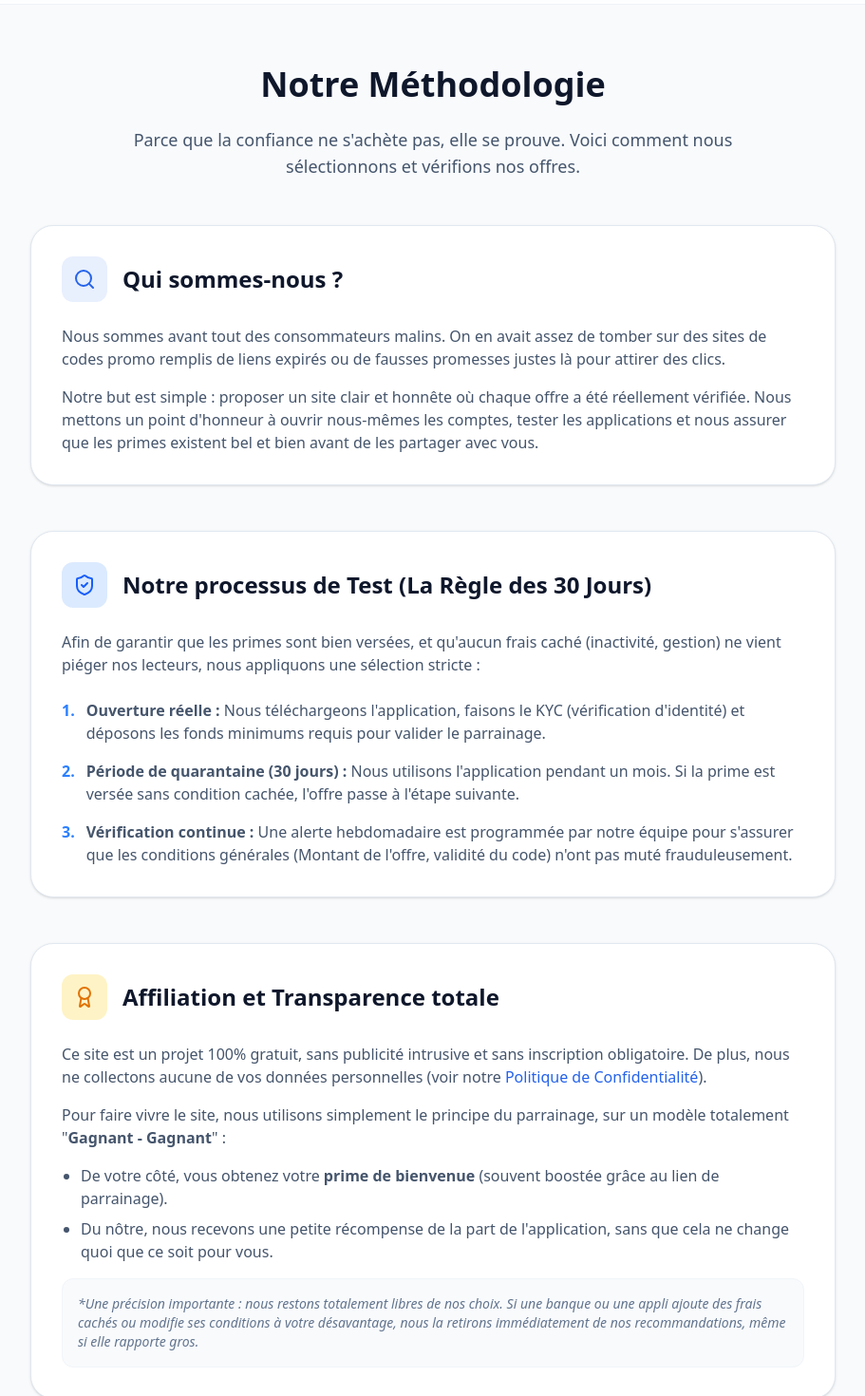
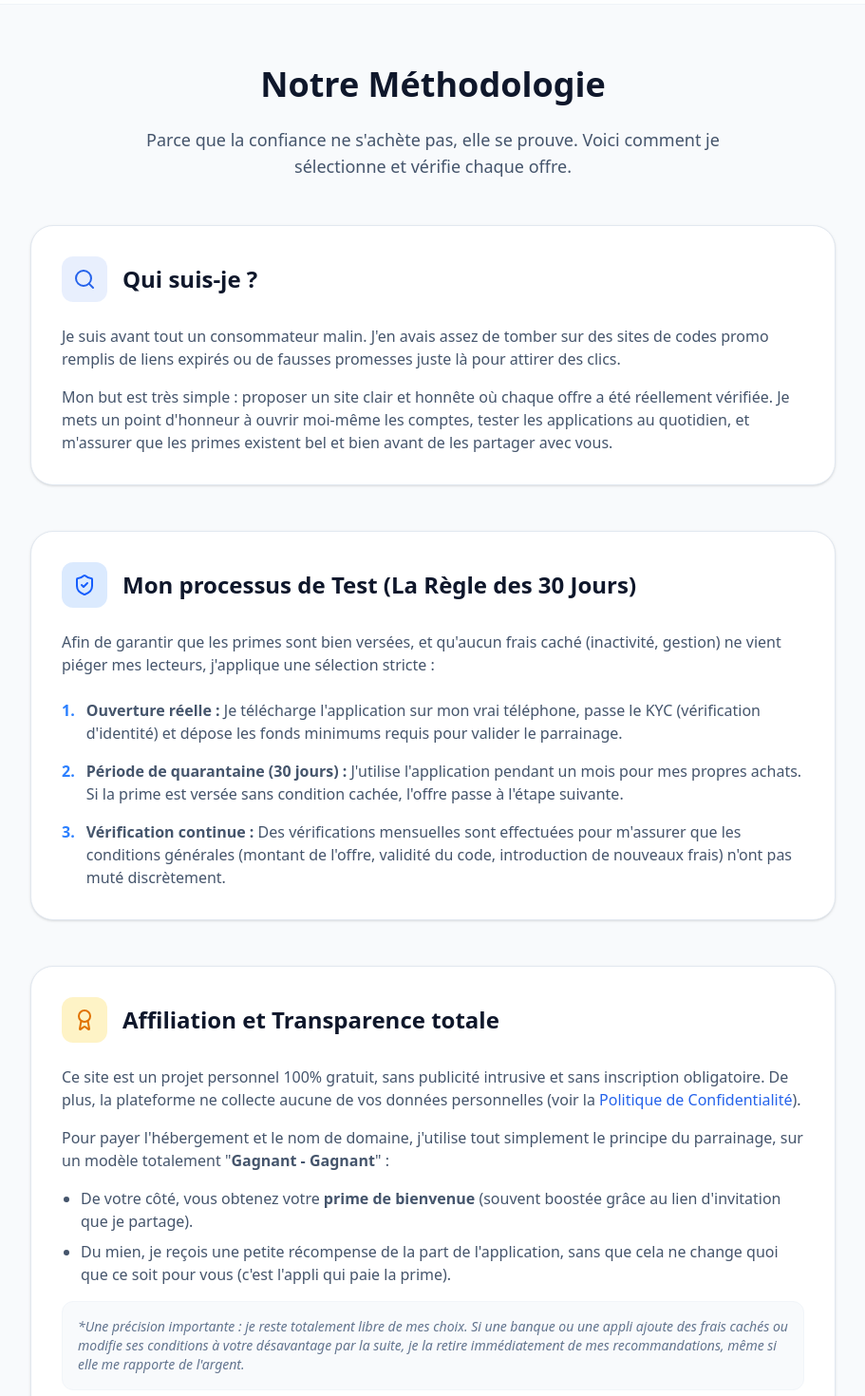
Before and after one commit to NACoaching/ParraineMoi, a Next.js app: page /notre-methodologie in a window 1280 px wide. Shown: the part 60-1530 px from the top of the page at 95% size, without its empty margins (184-1095 px from the left). Built offline with nearby package versions, Linux system fonts and the light colour scheme.

Commit message:
style(methodology): align copy to first-person singular 'je'

```diff
--- a/src/app/notre-methodologie/page.tsx
+++ b/src/app/notre-methodologie/page.tsx
@@ -19,7 +19,7 @@ export default function MethodologiePage() {
                     Notre Méthodologie
                 </h1>
                 <p className="text-lg text-slate-600 dark:text-slate-400 max-w-2xl mx-auto">
-                    Parce que la confiance ne s'achète pas, elle se prouve. Voici comment nous sélectionnons et vérifions nos offres.
+                    Parce que la confiance ne s'achète pas, elle se prouve. Voici comment je sélectionne et vérifie chaque offre.
                 </p>
             </div>
 
@@ -30,13 +30,13 @@ export default function MethodologiePage() {
                         <div className="h-12 w-12 rounded-xl bg-primary/10 text-primary flex items-center justify-center">
                             <Search size={24} />
                         </div>
-                        <h2 className="text-2xl font-bold m-0 text-slate-900 dark:text-white">Qui sommes-nous ?</h2>
+                        <h2 className="text-2xl font-bold m-0 text-slate-900 dark:text-white">Qui suis-je ?</h2>
                     </div>
                     <p className="text-slate-600 dark:text-slate-400 mb-4">
-                        Nous sommes avant tout des consommateurs malins. On en avait assez de tomber sur des sites de codes promo remplis de liens expirés ou de fausses promesses justes là pour attirer des clics.
+                        Je suis avant tout un consommateur malin. J'en avais assez de tomber sur des sites de codes promo remplis de liens expirés ou de fausses promesses juste là pour attirer des clics.
                     </p>
                     <p className="text-slate-600 dark:text-slate-400">
-                        Notre but est simple : proposer un site clair et honnête où chaque offre a été réellement vérifiée. Nous mettons un point d'honneur à ouvrir nous-mêmes les comptes, tester les applications et nous assurer que les primes existent bel et bien avant de les partager avec vous.
+                        Mon but est très simple : proposer un site clair et honnête où chaque offre a été réellement vérifiée. Je mets un point d'honneur à ouvrir moi-même les comptes, tester les applications au quotidien, et m'assurer que les primes existent bel et bien avant de les partager avec vous.
                     </p>
                 </section>
 
@@ -45,23 +45,23 @@ export default function MethodologiePage() {
                         <div className="h-12 w-12 rounded-xl bg-blue-100 text-blue-600 dark:bg-blue-900/50 flex items-center justify-center">
                             <ShieldCheck size={24} />
                         </div>
-                        <h2 className="text-2xl font-bold m-0 text-slate-900 dark:text-white">Notre processus de Test (La Règle des 30 Jours)</h2>
+                        <h2 className="text-2xl font-bold m-0 text-slate-900 dark:text-white">Mon processus de Test (La Règle des 30 Jours)</h2>
                     </div>
                     <p className="text-slate-600 dark:text-slate-400 mb-6">
-                        Afin de garantir que les primes sont bien versées, et qu'aucun frais caché (inactivité, gestion) ne vient piéger nos lecteurs, nous appliquons une sélection stricte :
+                        Afin de garantir que les primes sont bien versées, et qu'aucun frais caché (inactivité, gestion) ne vient piéger mes lecteurs, j'applique une sélection stricte :
                     </p>
                     <ul className="space-y-4 text-slate-600 dark:text-slate-400 list-none pl-0">
                         <li className="flex gap-3">
                             <span className="text-blue-500 font-bold">1.</span>
-                            <span><strong>Ouverture réelle :</strong> Nous téléchargeons l'application, faisons le KYC (vérification d'identité) et déposons les fonds minimums requis pour valider le parrainage.</span>
+                            <span><strong>Ouverture réelle :</strong> Je télécharge l'application sur mon vrai téléphone, passe le KYC (vérification d'identité) et dépose les fonds minimums requis pour valider le parrainage.</span>
                         </li>
                         <li className="flex gap-3">
                             <span className="text-blue-500 font-bold">2.</span>
-                            <span><strong>Période de quarantaine (30 jours) :</strong> Nous utilisons l'application pendant un mois. Si la prime est versée sans condition cachée, l'offre passe à l'étape suivante.</span>
+                            <span><strong>Période de quarantaine (30 jours) :</strong> J'utilise l'application pendant un mois pour mes propres achats. Si la prime est versée sans condition cachée, l'offre passe à l'étape suivante.</span>
                         </li>
                         <li className="flex gap-3">
                             <span className="text-blue-500 font-bold">3.</span>
-                            <span><strong>Vérification continue :</strong> Une alerte hebdomadaire est programmée par notre équipe pour s'assurer que les conditions générales (Montant de l'offre, validité du code) n'ont pas muté frauduleusement.</span>
+                            <span><strong>Vérification continue :</strong> Des vérifications mensuelles sont effectuées pour m'assurer que les conditions générales (montant de l'offre, validité du code, introduction de nouveaux frais) n'ont pas muté discrètement.</span>
                         </li>
                     </ul>
                 </section>
@@ -74,17 +74,17 @@ export default function MethodologiePage() {
                         <h2 className="text-2xl font-bold m-0 text-slate-900 dark:text-white">Affiliation et Transparence totale</h2>
                     </div>
                     <p className="text-slate-600 dark:text-slate-400 mb-4">
-                        Ce site est un projet 100% gratuit, sans publicité intrusive et sans inscription obligatoire. De plus, nous ne collectons aucune de vos données personnelles (voir notre <Link href="/politique-de-confidentialite" className="text-primary hover:underline">Politique de Confidentialité</Link>).
+                        Ce site est un projet personnel 100% gratuit, sans publicité intrusive et sans inscription obligatoire. De plus, la plateforme ne collecte aucune de vos données personnelles (voir la <Link href="/politique-de-confidentialite" className="text-primary hover:underline">Politique de Confidentialité</Link>).
                     </p>
                     <p className="text-slate-600 dark:text-slate-400 mb-4">
-                        Pour faire vivre le site, nous utilisons simplement le principe du parrainage, sur un modèle totalement "<strong>Gagnant - Gagnant</strong>" :
+                        Pour payer l'hébergement et le nom de domaine, j'utilise tout simplement le principe du parrainage, sur un modèle totalement "<strong>Gagnant - Gagnant</strong>" :
                     </p>
                     <ul className="list-disc pl-5 text-slate-600 dark:text-slate-400 space-y-2 mb-4">
-                        <li>De votre côté, vous obtenez votre <strong>prime de bienvenue</strong> (souvent boostée grâce au lien de parrainage).</li>
-                        <li>Du nôtre, nous recevons une petite récompense de la part de l'application, sans que cela ne change quoi que ce soit pour vous.</li>
+                        <li>De votre côté, vous obtenez votre <strong>prime de bienvenue</strong> (souvent boostée grâce au lien d'invitation que je partage).</li>
+                        <li>Du mien, je reçois une petite récompense de la part de l'application, sans que cela ne change quoi que ce soit pour vous (c'est l'appli qui paie la prime).</li>
                     </ul>
                     <p className="text-sm italic text-slate-500 bg-slate-50 dark:bg-slate-800/50 p-4 rounded-xl border border-slate-100 dark:border-slate-800/80">
-                        *Une précision importante : nous restons totalement libres de nos choix. Si une banque ou une appli ajoute des frais cachés ou modifie ses conditions à votre désavantage, nous la retirons immédiatement de nos recommandations, même si elle rapporte gros.
+                        *Une précision importante : je reste totalement libre de mes choix. Si une banque ou une appli ajoute des frais cachés ou modifie ses conditions à votre désavantage par la suite, je la retire immédiatement de mes recommandations, même si elle me rapporte de l'argent.
                     </p>
                 </section>
 
```
